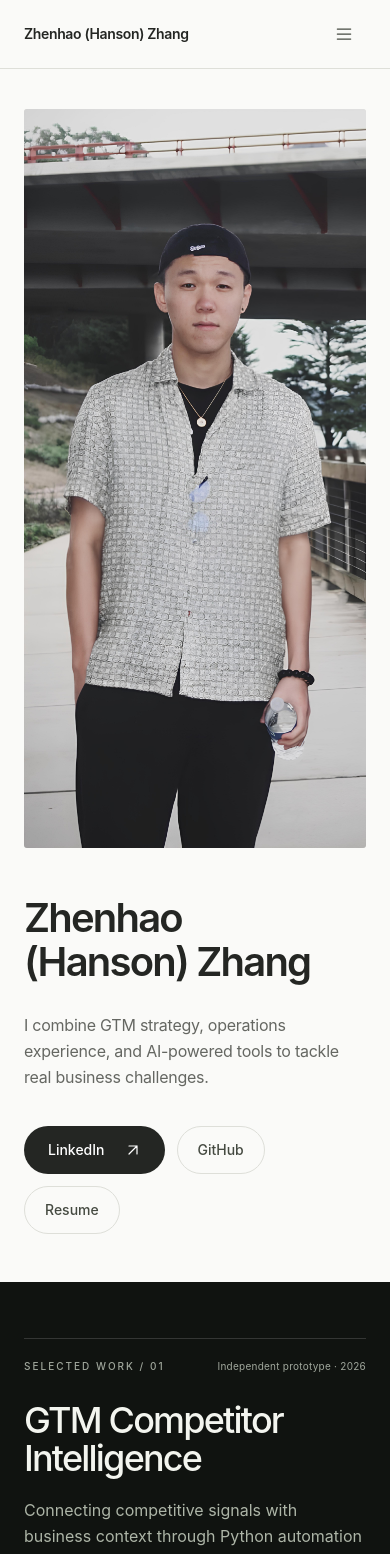
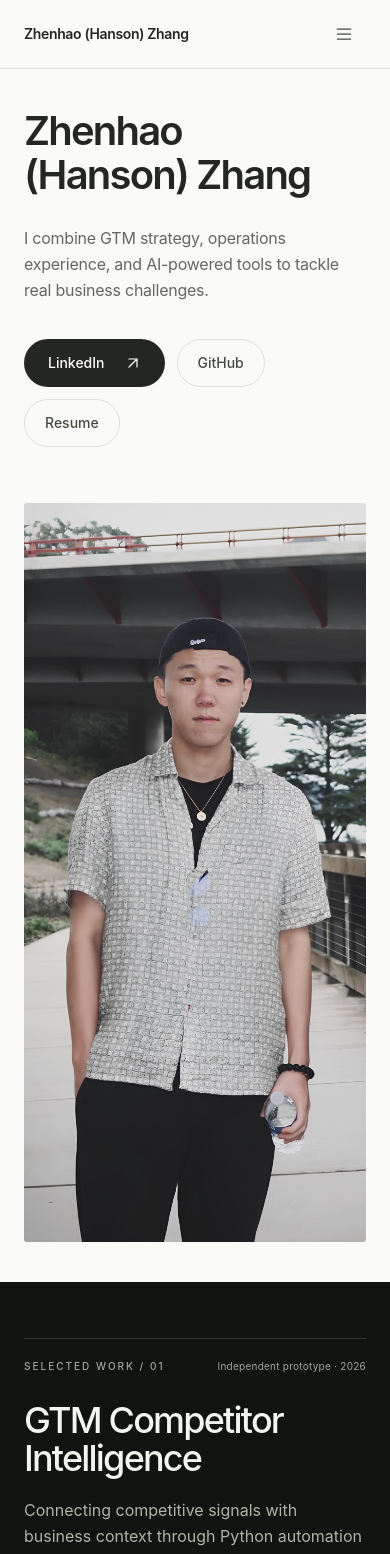
Before and after one commit to hansonz1/Personal-portfolio, a React (Vite) app: page / in a window 390 px wide. Shown: the top 1554 px of the page. Built offline with nearby package versions, Linux system fonts and the light colour scheme.

Commit message:
Improve mobile hero information hierarchy

```diff
--- a/src/components/Hero.jsx
+++ b/src/components/Hero.jsx
@@ -2,22 +2,9 @@ function Hero() {
   return (
     <section
       aria-labelledby="hero-heading"
-      className="mx-auto grid min-h-svh max-w-[1320px] items-center gap-12 px-6 py-10 sm:px-10 sm:py-16 lg:grid-cols-[0.9fr_1.1fr] lg:gap-16 lg:px-16 lg:py-20 xl:gap-24"
+      className="mx-auto grid max-w-[1320px] items-center gap-12 px-6 py-10 sm:px-10 sm:py-16 md:min-h-svh lg:grid-cols-[0.9fr_1.1fr] lg:gap-16 lg:px-16 lg:py-20 xl:gap-24"
     >
-      <figure className="mx-auto w-full max-w-[440px] rounded-[3px] bg-[#e9e8e2] md:relative md:aspect-[4/5] md:overflow-hidden lg:max-w-none">
-        <img
-          src="/hero-portrait.jpg"
-          alt="Zhenhao (Hanson) Zhang standing outdoors"
-          width="683"
-          height="1476"
-          loading="eager"
-          fetchPriority="high"
-          decoding="async"
-          className="block h-auto w-full rounded-[3px] md:absolute md:inset-0 md:h-full md:object-cover md:object-[50%_20%]"
-        />
-      </figure>
-
-      <div className="min-w-0 pb-2 lg:py-8">
+      <div className="min-w-0 pb-2 md:row-start-2 lg:col-start-2 lg:row-start-1 lg:py-8">
         <h1
           id="hero-heading"
           className="max-w-[600px] text-[clamp(2.5rem,5vw,4rem)] leading-[1.1] font-semibold tracking-[-0.045em] text-balance"
@@ -60,6 +47,19 @@ function Hero() {
           </a>
         </div>
       </div>
+
+      <figure className="mx-auto w-full max-w-[440px] rounded-[3px] bg-[#e9e8e2] md:relative md:row-start-1 md:aspect-[4/5] md:overflow-hidden lg:col-start-1 lg:max-w-none">
+        <img
+          src="/hero-portrait.jpg"
+          alt="Zhenhao (Hanson) Zhang standing outdoors"
+          width="683"
+          height="1476"
+          loading="eager"
+          fetchPriority="high"
+          decoding="async"
+          className="block h-auto w-full rounded-[3px] md:absolute md:inset-0 md:h-full md:object-cover md:object-[50%_20%]"
+        />
+      </figure>
     </section>
   )
 }
```
